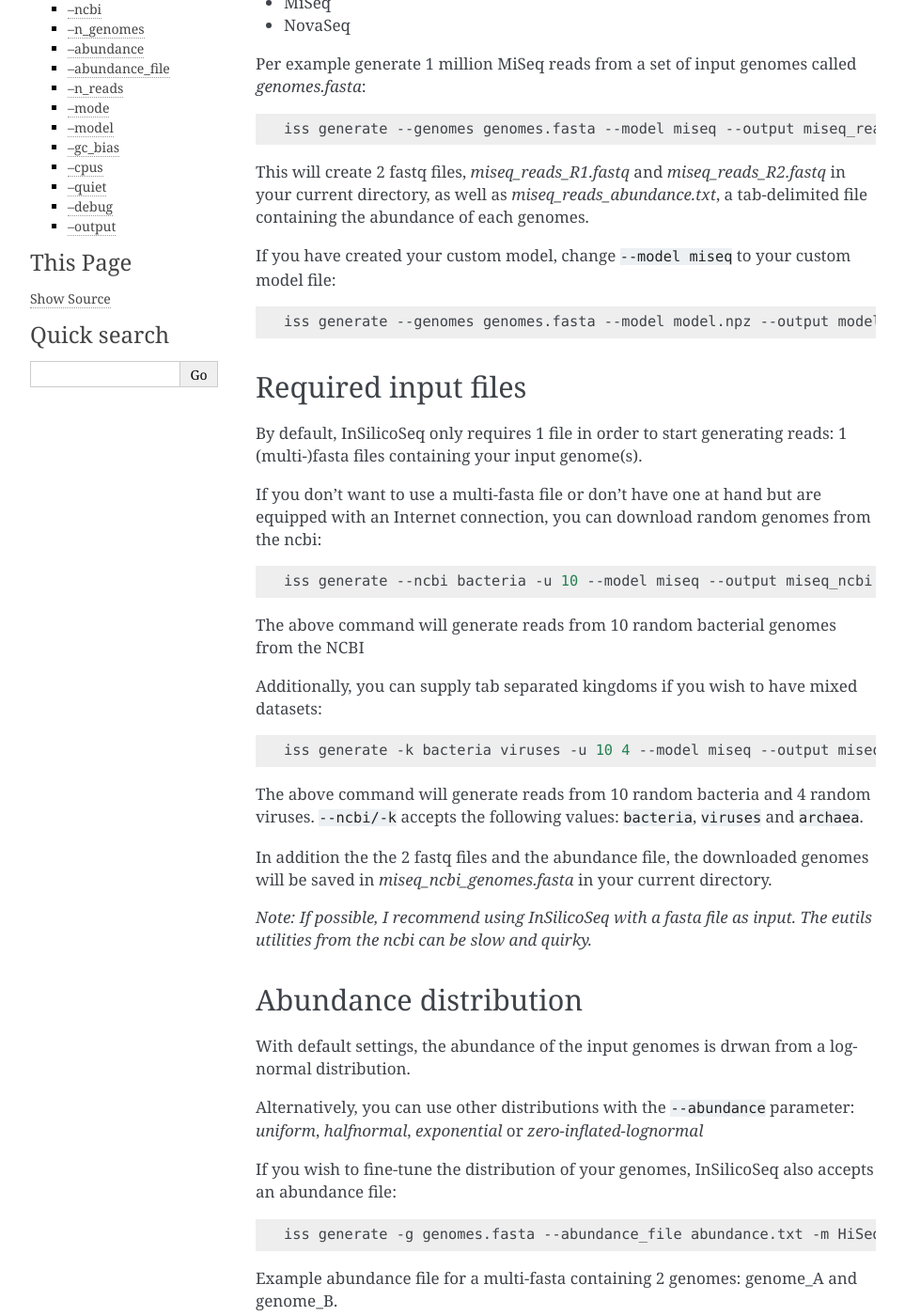
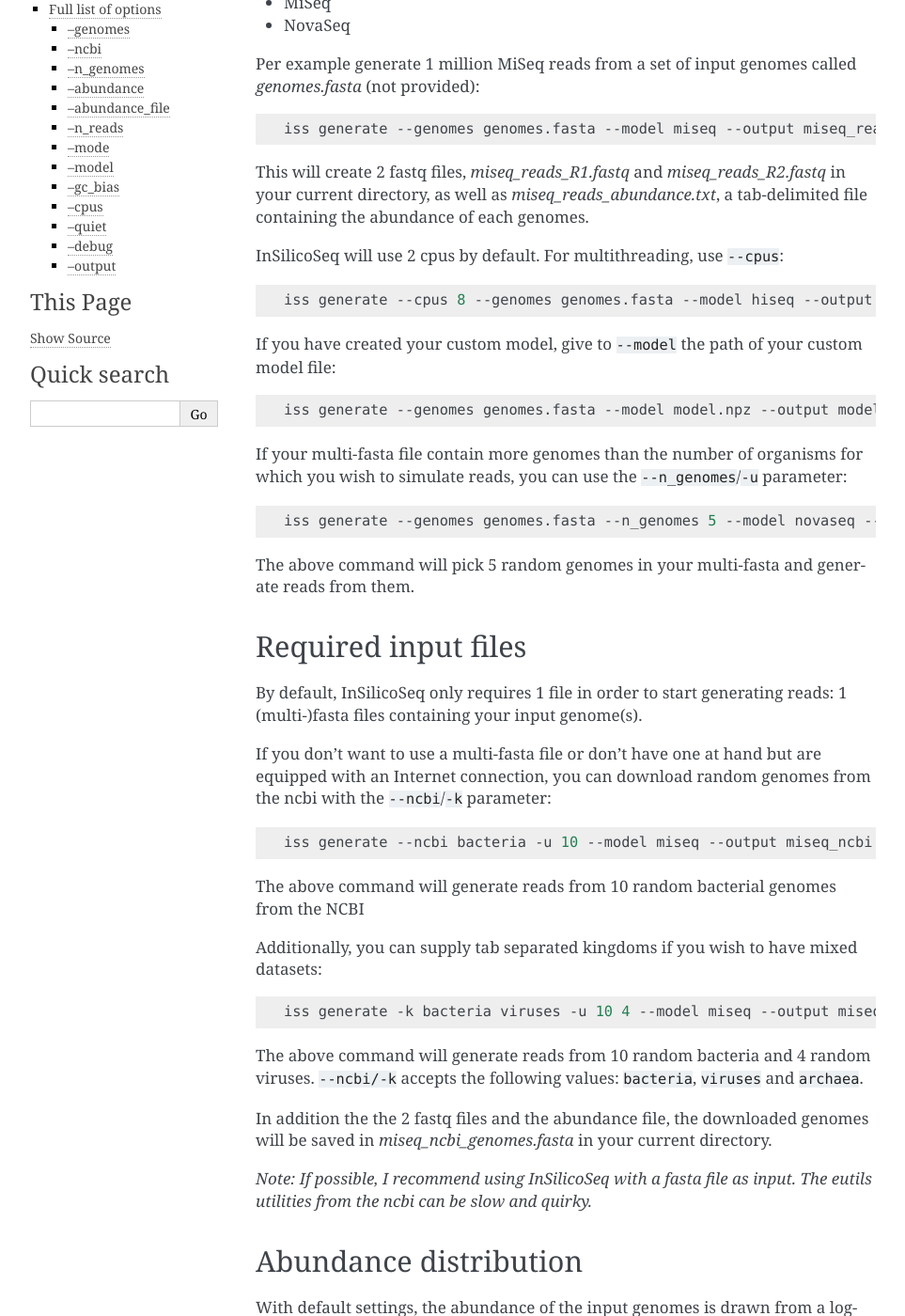
Before and after one commit to HadrienG/InSilicoSeq, a Sphinx documentation site: the page built from doc/iss/generate.rst, in a window 1280 px wide and 1400 px high, scrolled down 200 px. Shown: the whole window at 94% size, without its empty margins (148-1111 px from the left). Built offline with Sphinx 7.4.7, drawn with Linux system fonts in a browser that asks for light colours; some of the changed text lies outside the part shown.

Commit message:
more examples

```diff
--- a/doc/iss/generate.rst
+++ b/doc/iss/generate.rst
@@ -9,7 +9,7 @@
 - MiSeq
 - NovaSeq
 
-Per example generate 1 million MiSeq reads from a set of input genomes called `genomes.fasta`:
+Per example generate 1 million MiSeq reads from a set of input genomes called `genomes.fasta` (not provided):
 
 .. code-block:: bash
 
@@ -17,11 +17,25 @@
 
 This will create 2 fastq files, `miseq_reads_R1.fastq` and `miseq_reads_R2.fastq` in your current directory, as well as `miseq_reads_abundance.txt`, a tab-delimited file containing the abundance of each genomes.
 
-If you have created your custom model, change ``--model miseq`` to your custom model file:
+InSilicoSeq will use 2 cpus by default. For multithreading, use ``--cpus``:
+
+.. code-block:: bash
+
+    iss generate --cpus 8 --genomes genomes.fasta --model hiseq --output hiseq_reads
+
+If you have created your custom model, give to ``--model`` the path of your custom model file:
 
 .. code-block:: bash
 
     iss generate --genomes genomes.fasta --model model.npz --output model_reads
+
+If your multi-fasta file contain more genomes than the number of organisms for which you wish to simulate reads, you can use the ``--n_genomes``/``-u`` parameter:
+
+.. code-block:: bash
+
+    iss generate --genomes genomes.fasta --n_genomes 5 --model novaseq --output novaseq_reads
+
+The above command will pick 5 random genomes in your multi-fasta and generate reads from them.
 
 
 Required input files
@@ -29,7 +43,7 @@
 
 By default, InSilicoSeq only requires 1 file in order to start generating reads: 1 (multi-)fasta files containing your input genome(s).
 
-If you don't want to use a multi-fasta file or don't have one at hand but are equipped with an Internet connection, you can download random genomes from the ncbi:
+If you don't want to use a multi-fasta file or don't have one at hand but are equipped with an Internet connection, you can download random genomes from the ncbi with the ``--ncbi``/``-k`` parameter:
 
 .. code-block:: bash
 
@@ -55,7 +69,7 @@
 Abundance distribution
 ----------------------
 
-With default settings, the abundance of the input genomes is drwan from a log-normal distribution.
+With default settings, the abundance of the input genomes is drawn from a log-normal distribution.
 
 Alternatively, you can use other distributions with the ``--abundance`` parameter: `uniform`, `halfnormal`, `exponential` or `zero-inflated-lognormal`
 
@@ -78,6 +92,28 @@
 .. figure:: distributions.png
 
     Histograms of the different distribution (drawn with 100 samples)
+
+GC bias
+-------
+
+InSilicoSeq can also model gc bias:
+
+.. code-block:: bash
+
+    iss generate -g genomes.fasta --model miseq --gc_bias --output reads
+
+
+Basic error model
+-----------------
+
+By default InSilicoSeq uses Kernel Density Estimators for generating reads.
+Both the pre-built models (miseq, hiseq and novaseq), as well as the model files you build yourselves are that way.
+
+If you wish to use a much simpler model (because you don't have the need for insertions and deletion errors per example), you can use ``--mode basic``
+
+.. code-block:: bash
+
+    iss generate -g genomes.fasta --mode basic --output basic_reads
 
 
 Full list of options
```
